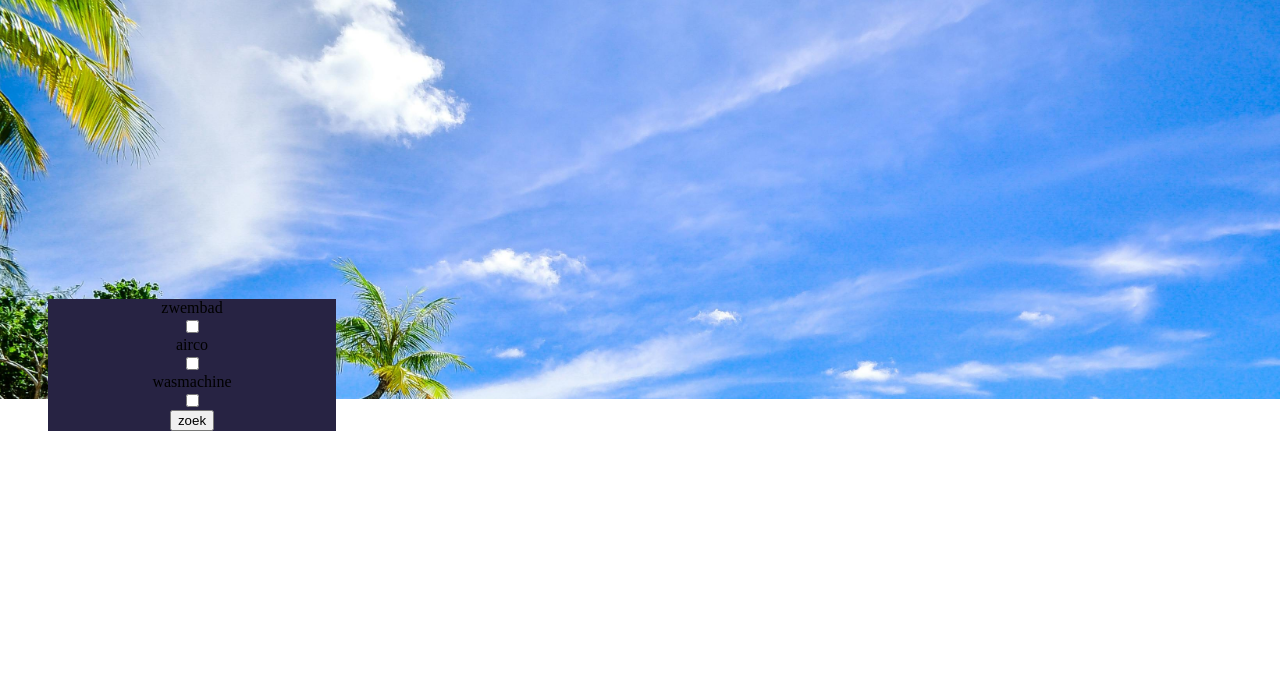
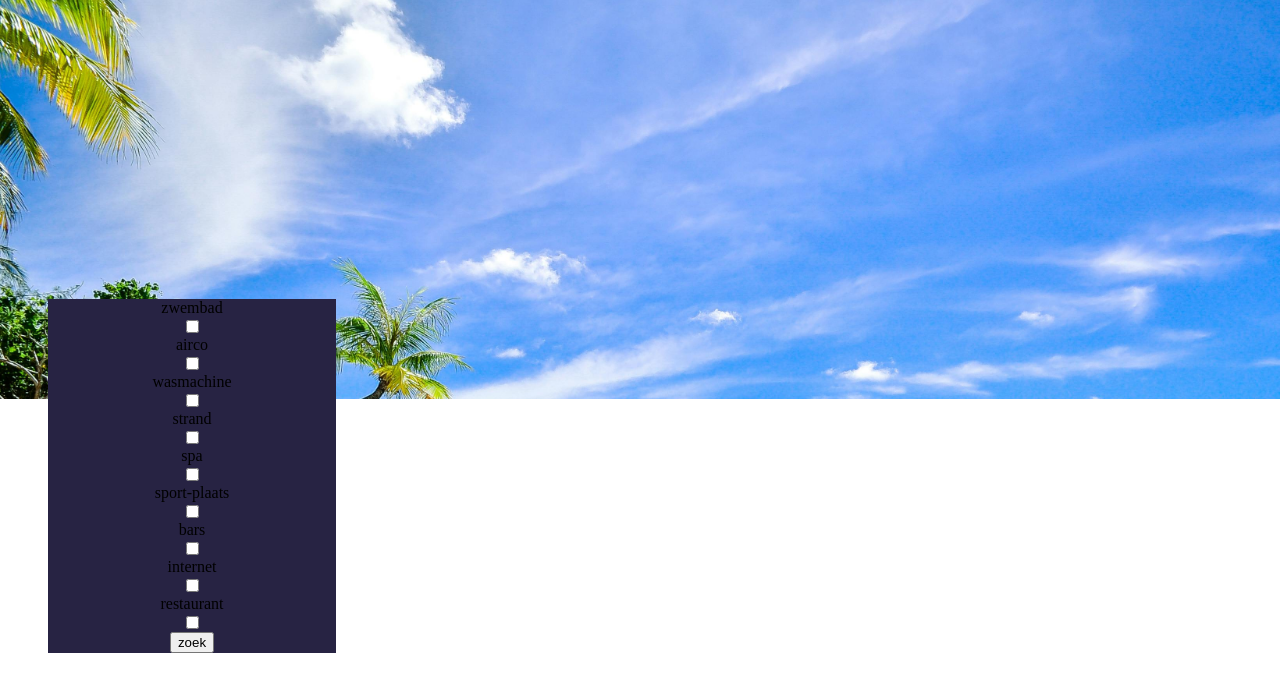
Before and after one commit to anke180/Reisbureau, a PHP site: page /pages/zoekopdracht.php in a window 1280 px wide. Shown: the part 101-800 px from the top of the page. Run offline with PHP 8.4, Linux system fonts and the light colour scheme; data that the repository does not hold is empty.

Commit message:
filter
De filter werkt nu!

```diff
--- a/css/index.css
+++ b/css/index.css
@@ -50,7 +50,8 @@ body{
 .container{
     height: 100%;
     width: 100%;
-    flex-direction: row;
+    display: flex;
+    flex-direction: column;
     align-items: center;
     justify-content: center;
 }
@@ -84,11 +85,20 @@ body{
 
 .col70{
     height: auto;
-    width: 70%;
+    width: 100%;
     display: flex;
     flex-direction: column;
+    align-items: flex-end;
+    justify-content: flex-end;
+}
+
+.container-om-col30{
+    height: auto;
+    width: 100%;
+    display: flex;
+    flex-direction: row;
     align-items: center;
-    justify-content: center;
+    justify-content: flex-start;
 }
 
 .filter-lijst{
@@ -171,7 +181,7 @@ body{
 }
 
 .balk-verblijven{
-    height: 50px;
+    height: auto;
     width: 100%;
     display: flex;
     flex-direction: row;
--- a/js/main.jsx
+++ b/js/main.jsx
@@ -30,24 +30,63 @@ const filter = () => {
     const isZwembad = document.querySelector('#isZwembad').checked;
     const isAirco = document.querySelector('#isAirco').checked;
     const isWasmachine = document.querySelector('#isWasmachine').checked;
+    const isStrand = document.querySelector('#isStrand').checked;
+    const isSpa = document.querySelector('#isSpa').checked;
+    const isSportPlaats = document.querySelector('#isSportPlaats').checked;
+    const isBars = document.querySelector('#isBars').checked;
+    const isInternet = document.querySelector('#isInternet').checked;
+    const isRestaurant = document.querySelector('#isRestaurant').checked;
 
-    const allProducts = document.querySelectorAll('.products');
+    const allProducts = document.querySelectorAll('.vakantie-balk');
 
 
     console.log(isZwembad);
     allProducts.forEach(product =>{
 
-        if (product.innerHTML.includes('zwembad')&& isZwembad == true)
-            console.log('hij is hier')
+        console.log(product.childNodes[1].textContent);
+        if (product.childNodes[1].textContent.includes('Zwembad') && isZwembad == true){
             newList.push(product);
+        }
 
-        if (product.innerHTML.includes('airco')&& isAirco == true)
-            console.log('hij is hier airco')
+        console.log(product.childNodes[1].textContent);
+        if (product.childNodes[1].textContent.includes('airco') && isAirco == true){
             newList.push(product);
+        }
 
-        if (product.innerHTML.includes('wasmachine')&& isWasmachine == true)
-            console.log('hij is hier wasmachine')
+        console.log(product.childNodes[1].textContent);
+        if (product.childNodes[1].textContent.includes('wasmachine') && isWasmachine == true){
             newList.push(product);
+        }
+
+        console.log(product.childNodes[1].textContent);
+        if (product.childNodes[1].textContent.includes('strand') && isStrand == true){
+            newList.push(product);
+        }
+
+        console.log(product.childNodes[1].textContent);
+        if (product.childNodes[1].textContent.includes('spa') && isSpa == true){
+            newList.push(product);
+        }
+
+        console.log(product.childNodes[1].textContent);
+        if (product.childNodes[1].textContent.includes('sport-plaats') && isSportPlaats == true){
+            newList.push(product);
+        }
+
+        console.log(product.childNodes[1].textContent);
+        if (product.childNodes[1].textContent.includes('bars') && isBars == true){
+            newList.push(product);
+        }
+
+        console.log(product.childNodes[1].textContent);
+        if (product.childNodes[1].textContent.includes('internet') && isInternet == true){
+            newList.push(product);
+        }
+
+        console.log(product.childNodes[1].textContent);
+        if (product.childNodes[1].textContent.includes('restaurant') && isRestaurant == true){
+            newList.push(product);
+        }
 
     })
 
--- a/pages/zoekopdracht.php
+++ b/pages/zoekopdracht.php
@@ -17,24 +17,41 @@
     <div class="container">
         <div class="container-row">
             <div id='margin-background' class="achtergrond">   </div>
-            <!-- hier moeten de col30 en col70 in -->
+            <!-- hier moeten de col30 en col70 in? -->
         </div>
 
         <!-- filter begint hier -->
+        <div class="container-om-col30">
             <div class="col30">
                 <div class="filter-lijst">
-
-
-
-
                     <table >
                         <tr class=''>
                             <label class='tekst-filter'>zwembad</label>
                             <input type='checkbox' id='isZwembad'>
+
                             <label class='tekst-filter'>airco</label>
                             <input type='checkbox' id='isAirco'>
+
                             <label class='tekst-filter'>wasmachine</label>
                             <input type='checkbox' id='isWasmachine'>
+
+                            <label class='tekst-filter'>strand</label>
+                            <input type='checkbox' id='isStrand'>
+
+                            <label class='tekst-filter'>spa</label>
+                            <input type='checkbox' id='isSpa'>
+
+                            <label class='tekst-filter'>sport-plaats</label>
+                            <input type='checkbox' id='isSportPlaats'>
+
+                            <label class='tekst-filter'>bars</label>
+                            <input type='checkbox' id='isBars'>
+
+                            <label class='tekst-filter'>internet</label>
+                            <input type='checkbox' id='isInternet'>
+
+                            <label class='tekst-filter'>restaurant</label>
+                            <input type='checkbox' id='isRestaurant'>
 
                             <button onclick='filter()'>zoek</button>
                         </tr>
@@ -43,14 +60,12 @@
                     </table>
                 </div>
             </div>
+        </div>
 
         <div class="col70" id='product_results'>
 
-
-
-
             <?php
-                $stmt = $connection->query("SELECT * FROM verblijven WHERE id=1");
+                    $stmt = $connection->query("SELECT * FROM verblijven");
                 while ($row = $stmt->fetch()){
 
                     echo "<div class='container-col'>";
@@ -73,10 +88,70 @@
                                             echo "</div>";
 
                                             echo "<div class='balk-verblijven'>";
-                                            echo $row ['informatie']."<br>\n";
-                                            echo $row ['zwembad']."<br>\n";
-                                            echo $row ['airco']."<br>\n";
-                                            echo $row ['wasmachine']."<br>\n";
+                                                // echo $row ['informatie']."<br>\n";
+                                                if($row['zwembad'] == 1){
+                                                    echo'Zwembad' ."<br>\n";
+                                                }
+                                                else{
+                                                    echo'geen'."<br>\n";
+                                                }
+
+                                                if($row['airco'] == 1){
+                                                    echo'airco' ."<br>\n";
+                                                }
+                                                else{
+                                                    echo'geen'."<br>\n";
+                                                }
+
+                                                if($row['wasmachine'] == 1){
+                                                    echo'wasmachine' ."<br>\n";
+                                                }
+                                                else{
+                                                    echo'geen'."<br>\n";
+                                                }
+
+                                                if($row['strand'] == 1){
+                                                    echo'strand' ."<br>\n";
+                                                }
+                                                else{
+                                                    echo'geen'."<br>\n";
+                                                }
+
+                                                if($row['spa'] == 1){
+                                                    echo'spa' ."<br>\n";
+                                                }
+                                                else{
+                                                    echo'geen'."<br>\n";
+                                                }
+
+                                                if($row['sport-plaats'] == 1){
+                                                    echo'sport-plaats' ."<br>\n";
+                                                }
+                                                else{
+                                                    echo'geen'."<br>\n";
+                                                }
+
+                                                if($row['bars'] == 1){
+                                                    echo'bars' ."<br>\n";
+                                                }
+                                                else{
+                                                    echo'geen'."<br>\n";
+                                                }
+
+                                                if($row['internet'] == 1){
+                                                    echo'internet' ."<br>\n";
+                                                }
+                                                else{
+                                                    echo'geen'."<br>\n";
+                                                }
+
+                                                if($row['restaurant'] == 1){
+                                                    echo'restaurant' ."<br>\n";
+                                                }
+                                                else{
+                                                    echo'geen'."<br>\n";
+                                                }
+
                                             echo "</div>";
                                         echo "</div>";
 
@@ -104,6 +179,7 @@
                 }
             ?>
         </div>
+
            <script src='../js/main.jsx'></script>
     </div>
 
```
Lines whose indentation alone changed are shown as unchanged.
